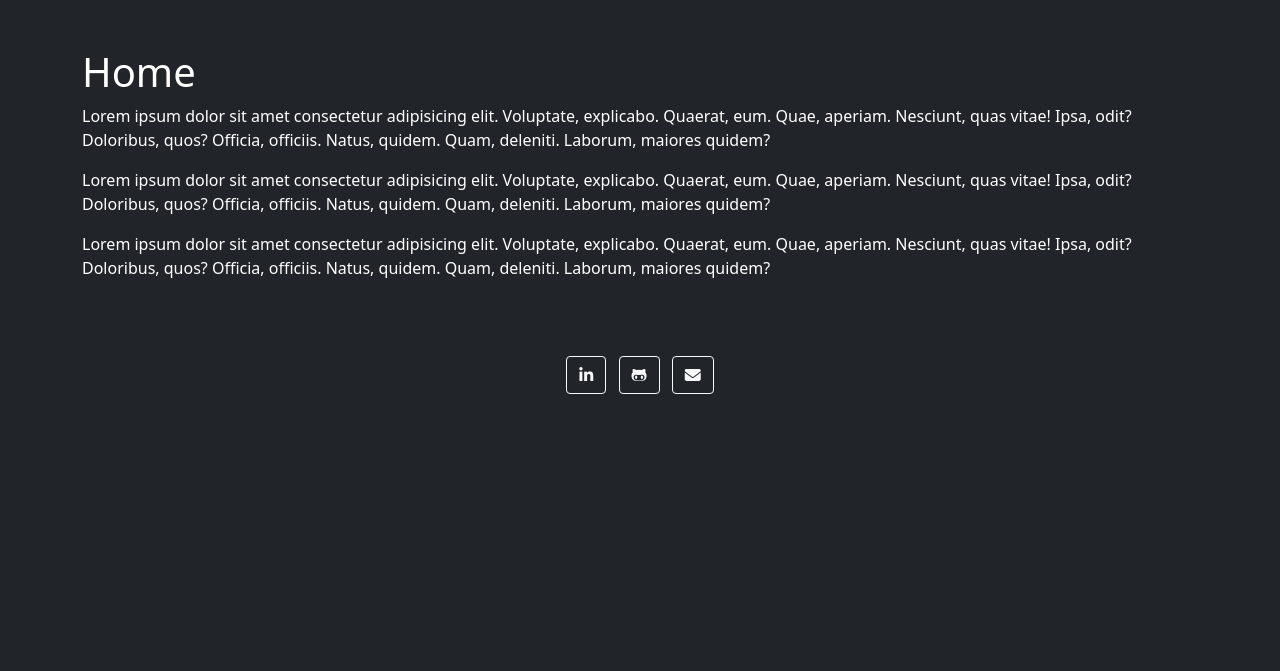
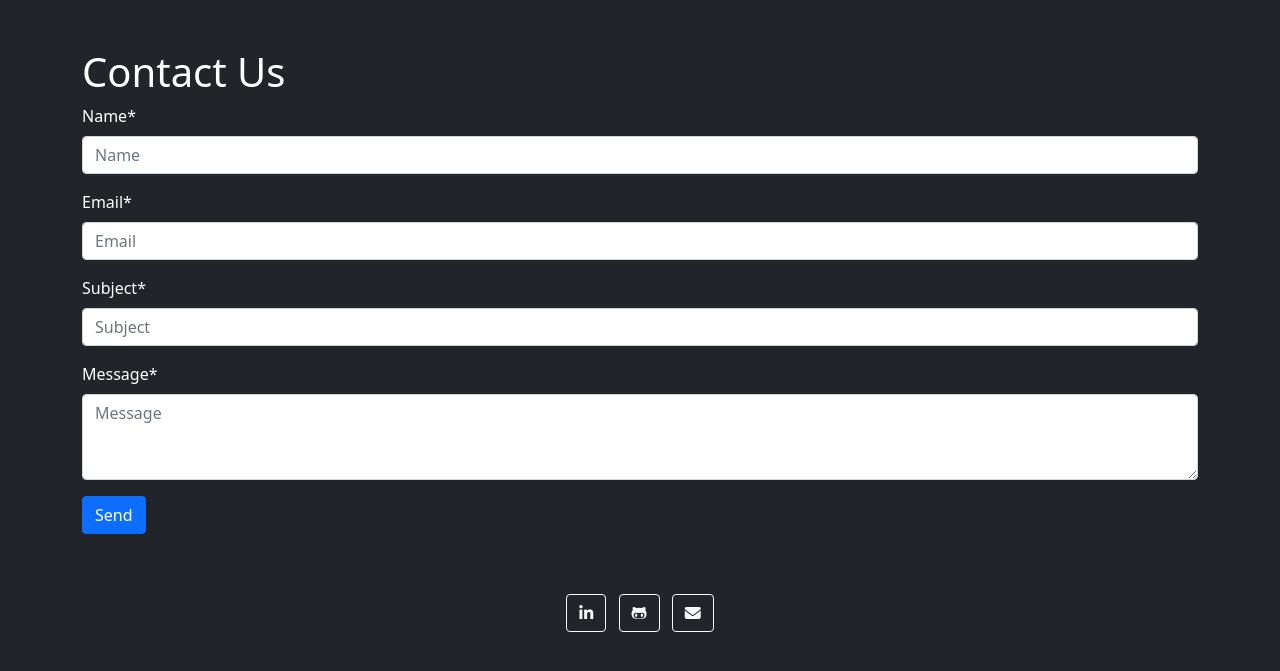
Before and after one commit to ecabanasv/ci-pp4-portfolio, a Django app: page /contact/ in a window 1280 px wide. Shown: the part 72-743 px from the top of the page. Run offline with Django 3.2, Linux system fonts and the light colour scheme; some libraries are stand-ins or nearby versions.

Commit message:
Added crispy form

```diff
--- a/templates/contact.html
+++ b/templates/contact.html
@@ -1,12 +1,17 @@
 {% extends "base.html" %}
+
+{% load crispy_forms_tags %}
 
 {% block content %}
 <div class="row">
-    <div class="col-sm">
-        <h1>Home</h1>
-        <p>Lorem ipsum dolor sit amet consectetur adipisicing elit. Voluptate, explicabo. Quaerat, eum. Quae, aperiam. Nesciunt, quas vitae! Ipsa, odit? Doloribus, quos? Officia, officiis. Natus, quidem. Quam, deleniti. Laborum, maiores quidem?</p>
-        <p>Lorem ipsum dolor sit amet consectetur adipisicing elit. Voluptate, explicabo. Quaerat, eum. Quae, aperiam. Nesciunt, quas vitae! Ipsa, odit? Doloribus, quos? Officia, officiis. Natus, quidem. Quam, deleniti. Laborum, maiores quidem?</p>
-        <p>Lorem ipsum dolor sit amet consectetur adipisicing elit. Voluptate, explicabo. Quaerat, eum. Quae, aperiam. Nesciunt, quas vitae! Ipsa, odit? Doloribus, quos? Officia, officiis. Natus, quidem. Quam, deleniti. Laborum, maiores quidem?</p>
+    <div class="col">
+        <h1>Contact Us</h1>
+        <form method="POST" action="{% url 'contact' %}">
+            {% csrf_token %}
+            {{ form|crispy }}
+            <button type="submit" class="btn btn-primary">Send</button>
+        </form>
+    </div>
     </div>
 </div>
 {% endblock %}
```
